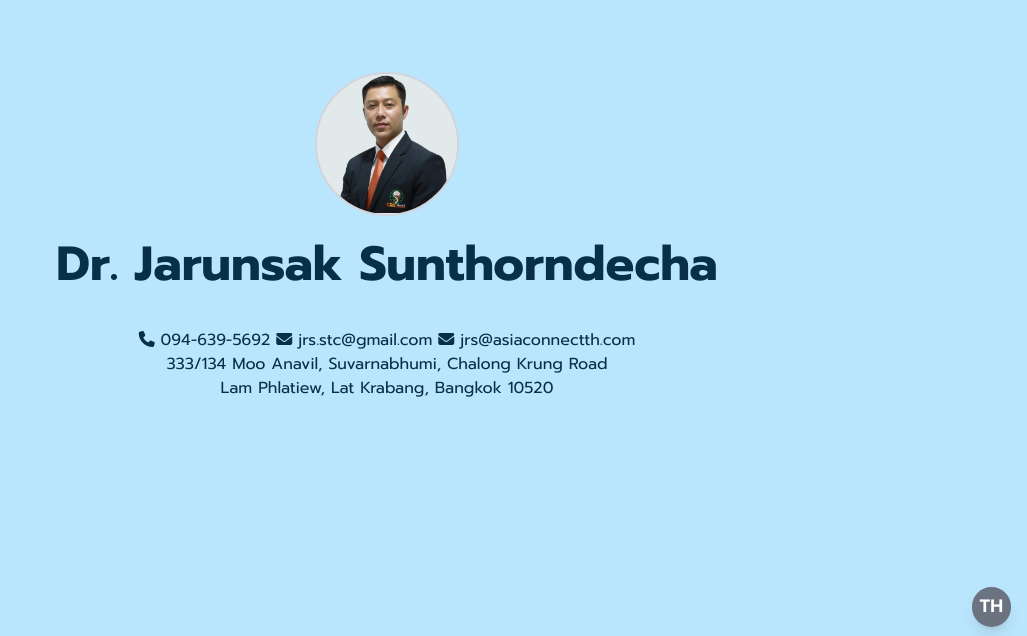
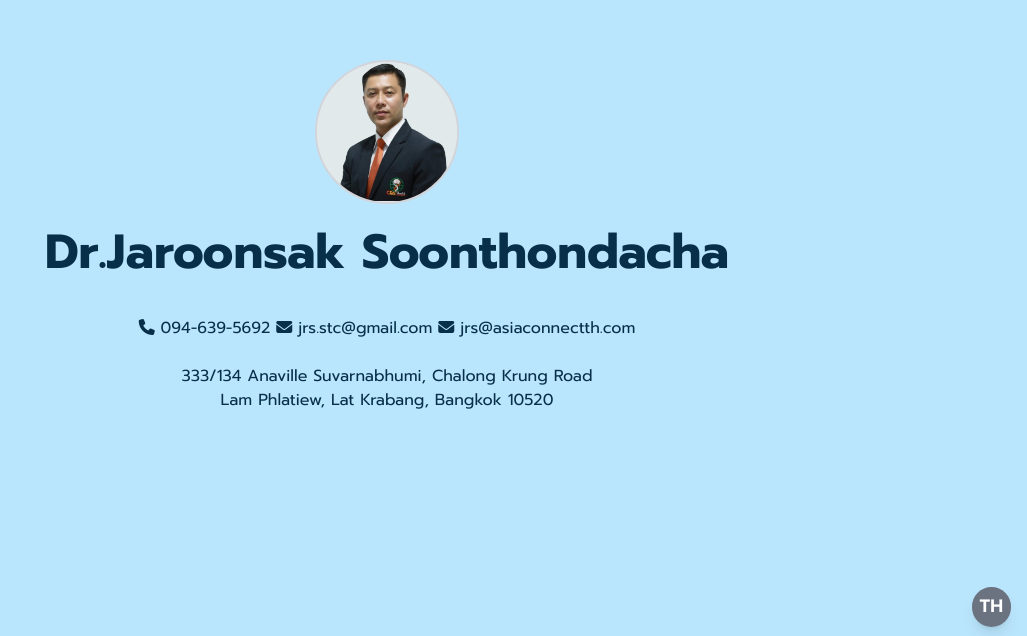
Before and after one commit to gumon-tech/jaroonsak.com, a plain HTML site: page en.html in a window 1280 px wide. Shown: the part 164-800 px from the top of the page, without its empty margins (253-1280 px from the left). Drawn offline with nearby package versions, Linux system fonts and the light colour scheme.

Commit message:
Update content

```diff
--- a/en.html
+++ b/en.html
@@ -46,8 +46,8 @@
           </div>
 
           <h1 class="text-3xl md:text-5xl font-bold mb-4">
-            <span class="no-break">Dr. Jarunsak</span>
-            <span class="no-break">Sunthorndecha</span>
+            <span class="no-break">Dr.Jaroonsak</span>
+            <span class="no-break">Soonthondacha</span>
           </h1>
           <p class="mt-6">
             <span  class="no-break"><i class="fa-solid fa-phone"></i> 094-639-5692</span>
@@ -58,8 +58,8 @@
               ><i class="fa-solid fa-envelope"></i> jrs@asiaconnectth.com</a
             >
           </p>
-          <p>
-            333/134 Moo Anavil, Suvarnabhumi, Chalong Krung Road
+          <p class="mt-6">
+            333/134 Anaville Suvarnabhumi, Chalong Krung Road
             <br />
             Lam Phlatiew, Lat Krabang, Bangkok 10520
           </p>
```
Also changed, not shown: th.html (+1 -1 lines).
